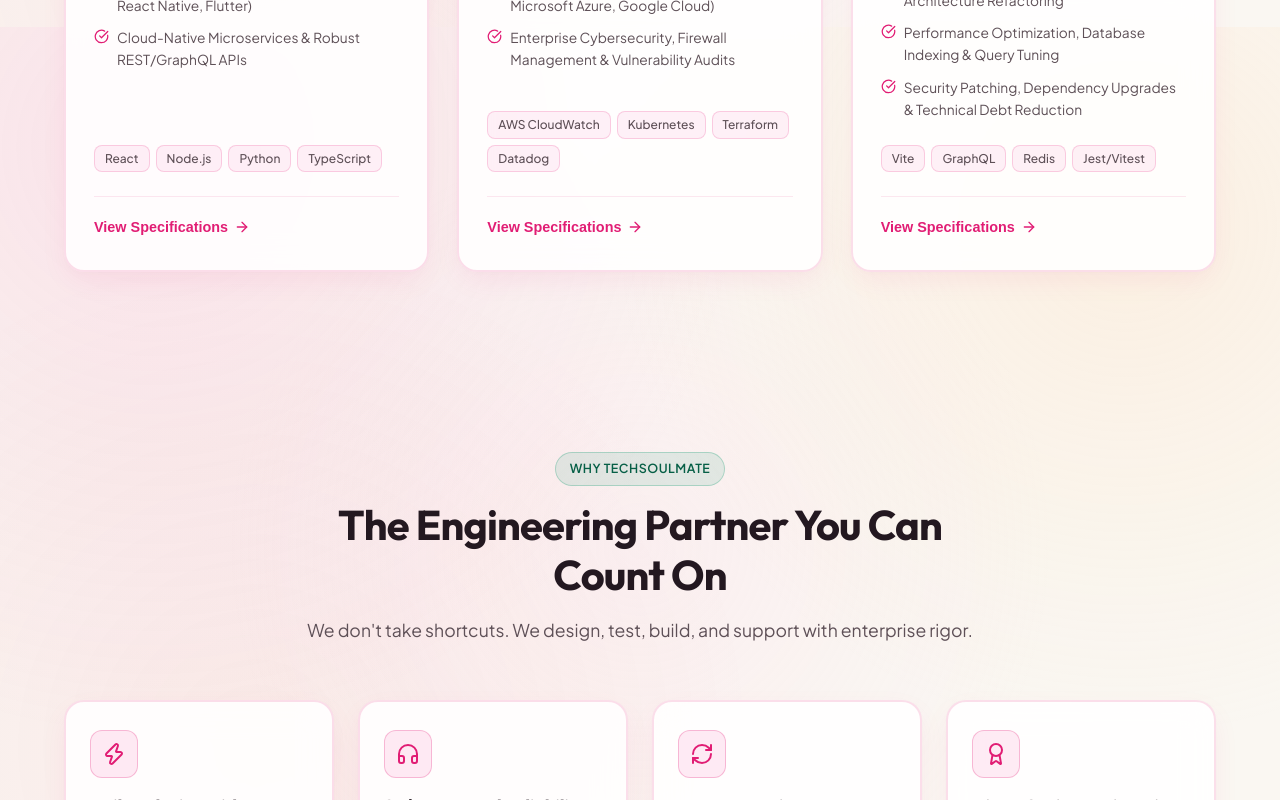
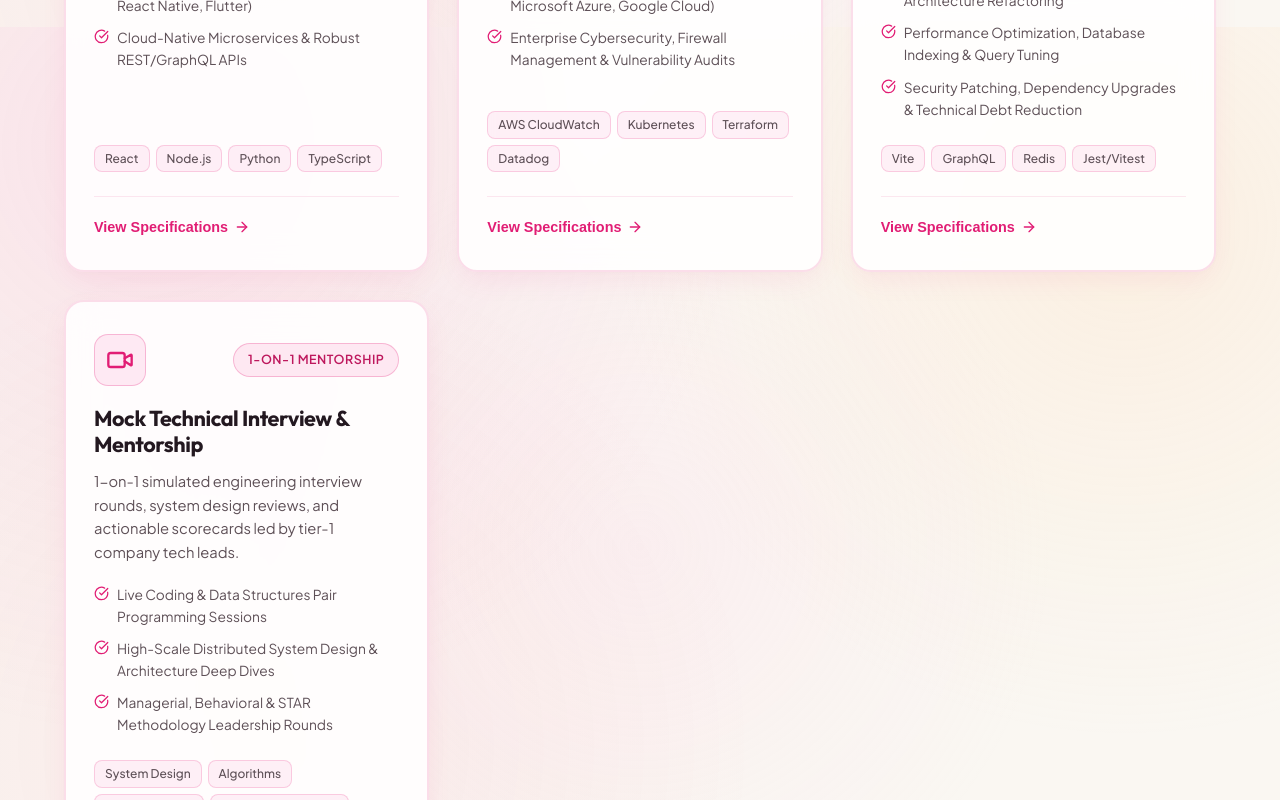
Before and after one commit to Ayush08k/techSoulmate, a React (Vite) app: page / in a window 1280 px wide. Shown: the part 1573-2373 px from the top of the page. Built offline with nearby package versions, Linux system fonts and the light colour scheme.

Commit message:
feat: integrate Mock Technical Interview & Mentorship into Services offerings and grid

```diff
--- a/src/App.jsx
+++ b/src/App.jsx
@@ -43,7 +43,7 @@ export default function App() {
       case 'about':
         return <About openContactModal={openContactModal} />
       case 'services':
-        return <Services openContactModal={openContactModal} />
+        return <Services openContactModal={openContactModal} setCurrentPage={setCurrentPage} />
       case 'careers':
         return <Careers openApplyModal={openApplyModal} />
       case 'interview':
--- a/src/data/servicesData.js
+++ b/src/data/servicesData.js
@@ -46,6 +46,22 @@ export const servicesData = [
     ],
     technologies: ['Vite', 'GraphQL', 'Redis', 'Jest/Vitest', 'GitHub Actions', 'SonarQube', 'Prisma', 'Tailwind'],
     deliverables: 'Zero-downtime migration plans, up to 3x performance speedups, continuous regression protection.'
+  },
+  {
+    id: 'mock-interview',
+    title: 'Mock Technical Interview & Mentorship',
+    shortDescription: '1-on-1 simulated engineering interview rounds, system design reviews, and actionable scorecards led by tier-1 company tech leads.',
+    badge: '1-on-1 Mentorship',
+    icon: 'Video',
+    features: [
+      'Live Coding & Data Structures Pair Programming Sessions',
+      'High-Scale Distributed System Design & Architecture Deep Dives',
+      'Managerial, Behavioral & STAR Methodology Leadership Rounds',
+      'Granular Rubric Evaluation & Performance Scorecard within 2 Hours',
+      'Full Session HD Recording & Actionable Revision Study Notes'
+    ],
+    technologies: ['System Design', 'Algorithms', 'LeetCode Hard', 'Distributed Systems', 'Microservices', 'Google Meet', 'Live IDE Pair Coding', 'Behavioral STAR'],
+    deliverables: 'Detailed competency scorecard, recorded session link, personalized study roadmap, and interview readiness index.'
   }
 ];
 
--- a/src/pages/Home.css
+++ b/src/pages/Home.css
@@ -209,7 +209,7 @@
 /* Services Grid */
 .services-cards-grid {
   display: grid;
-  grid-template-columns: repeat(3, 1fr);
+  grid-template-columns: repeat(auto-fit, minmax(270px, 1fr));
   gap: 28px;
 }
 
--- a/src/pages/Home.jsx
+++ b/src/pages/Home.jsx
@@ -3,6 +3,7 @@ import {
   Code2,
   Headphones,
   RefreshCw,
+  Video,
   ArrowRight,
   ShieldCheck,
   Zap,
@@ -26,6 +27,8 @@ export default function Home({ setCurrentPage, openContactModal }) {
         return <Headphones size={28} className="service-icon" />
       case 'RefreshCw':
         return <RefreshCw size={28} className="service-icon" />
+      case 'Video':
+        return <Video size={28} className="service-icon" />
       default:
         return <Code2 size={28} className="service-icon" />
     }
--- a/src/pages/Services.jsx
+++ b/src/pages/Services.jsx
@@ -4,6 +4,8 @@ import {
   Code2,
   Headphones,
   RefreshCw,
+  Video,
+  Calendar,
   CheckCircle,
   ArrowRight,
   ShieldCheck,
@@ -14,7 +16,7 @@ import {
 import { servicesData, processSteps } from '../data/servicesData'
 import './Services.css'
 
-export default function Services({ openContactModal }) {
+export default function Services({ openContactModal, setCurrentPage }) {
   const [activeTabId, setActiveTabId] = useState(servicesData[0].id)
 
   const activeService = servicesData.find((s) => s.id === activeTabId) || servicesData[0]
@@ -27,6 +29,8 @@ export default function Services({ openContactModal }) {
         return <Headphones size={24} />
       case 'RefreshCw':
         return <RefreshCw size={24} />
+      case 'Video':
+        return <Video size={24} />
       default:
         return <Code2 size={24} />
     }
@@ -141,7 +145,25 @@ export default function Services({ openContactModal }) {
 
                   <div className="sidebar-cta-card">
                     <h4>Need {activeService.title}?</h4>
-                    <p>Discuss scope, sprint velocity, and get a tailored estimate within 24 hours.</p>
+                    <p>
+                      {activeService.id === 'mock-interview'
+                        ? 'Reserve your 1-on-1 slot with senior engineering tech leads and get real-time feedback.'
+                        : 'Discuss scope, sprint velocity, and get a tailored estimate within 24 hours.'}
+                    </p>
+                    {activeService.id === 'mock-interview' && setCurrentPage ? (
+                      <motion.button
+                        whileHover={{ scale: 1.03 }}
+                        whileTap={{ scale: 0.97 }}
+                        className="btn btn-primary cta-proposal-btn"
+                        onClick={() => {
+                          setCurrentPage('interview')
+                          window.scrollTo({ top: 0, behavior: 'smooth' })
+                        }}
+                      >
+                        <span>Schedule Mock Interview</span>
+                        <Calendar size={16} />
+                      </motion.button>
+                    ) : (
                       <motion.button
                         whileHover={{ scale: 1.03 }}
                         whileTap={{ scale: 0.97 }}
@@ -151,6 +173,7 @@ export default function Services({ openContactModal }) {
                         <span>Request Custom Proposal</span>
                         <ArrowRight size={16} />
                       </motion.button>
+                    )}
                   </div>
                 </div>
               </div>
```
Also changed, not shown: 2 other files (tests, documents, lock files or other folders). Lines whose indentation alone changed are shown as unchanged.
